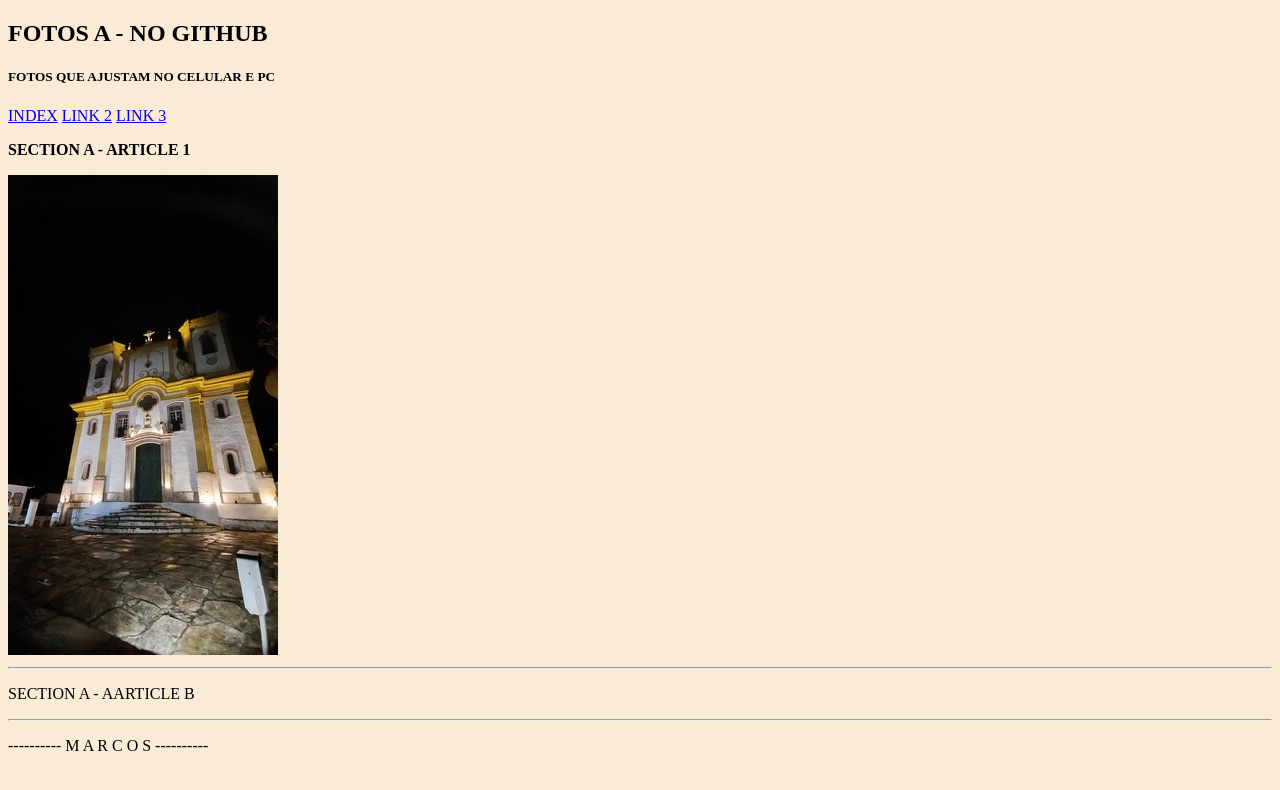
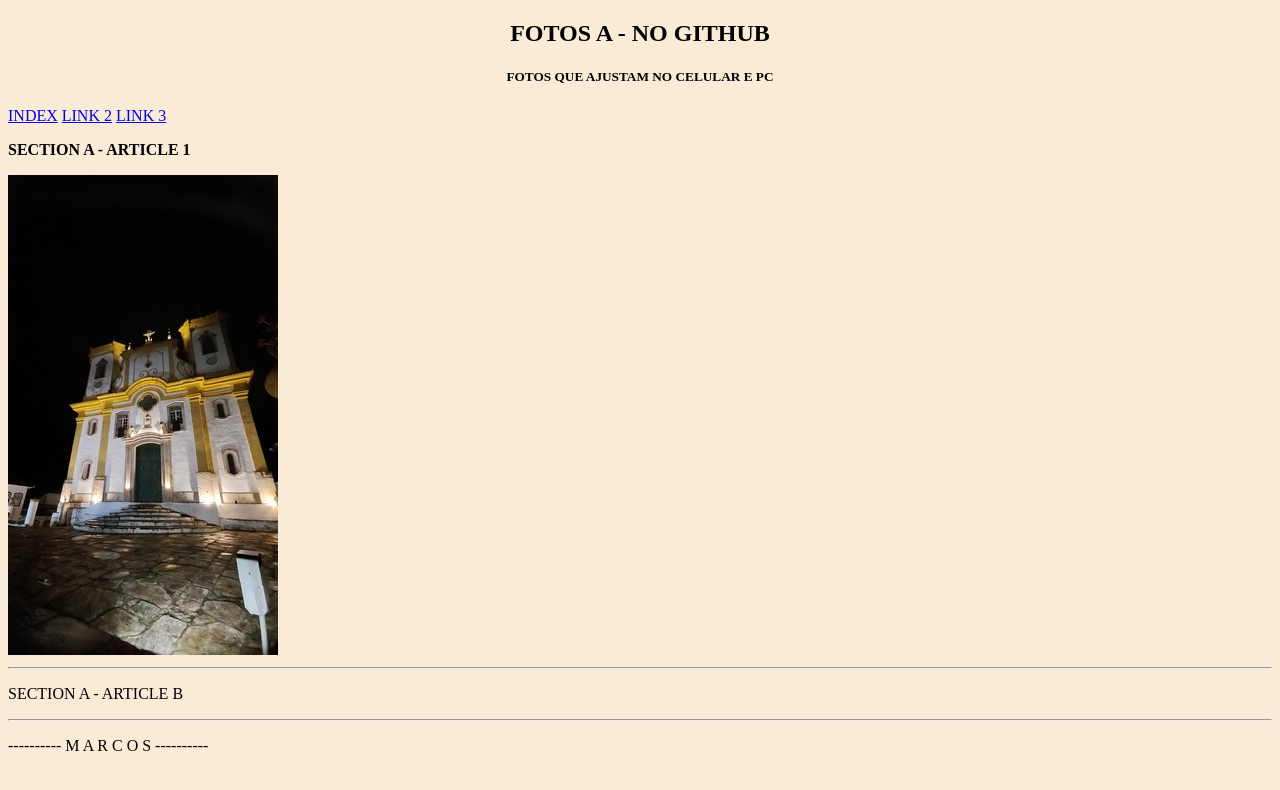
Before and after one commit to marcosfotografia/Repositorio8, a plain HTML site: page FotosA/fotosa.html in a window 1280 px wide. Drawn offline with Linux system fonts and the light colour scheme.

Commit message:
push1048

```diff
--- a/FotosA/FotosAstyle.css
+++ b/FotosA/FotosAstyle.css
@@ -1,7 +1,7 @@
 @charset "UTF-8";
 
 body{background-color: antiquewhite;}
-header{ }
+header{ text-align: center;}
 nav{ }
 main{ }
 section{ }
--- a/FotosA/fotosa.html
+++ b/FotosA/fotosa.html
@@ -26,7 +26,7 @@
                 <img src="../fotos/Igreja Retrato.jpg" alt="Igreja" >
             </article><hr>
             <article>
-                <p>SECTION A - AARTICLE B</p>
+                <p>SECTION A - ARTICLE B</p>
 
             </article><hr>
 
```
